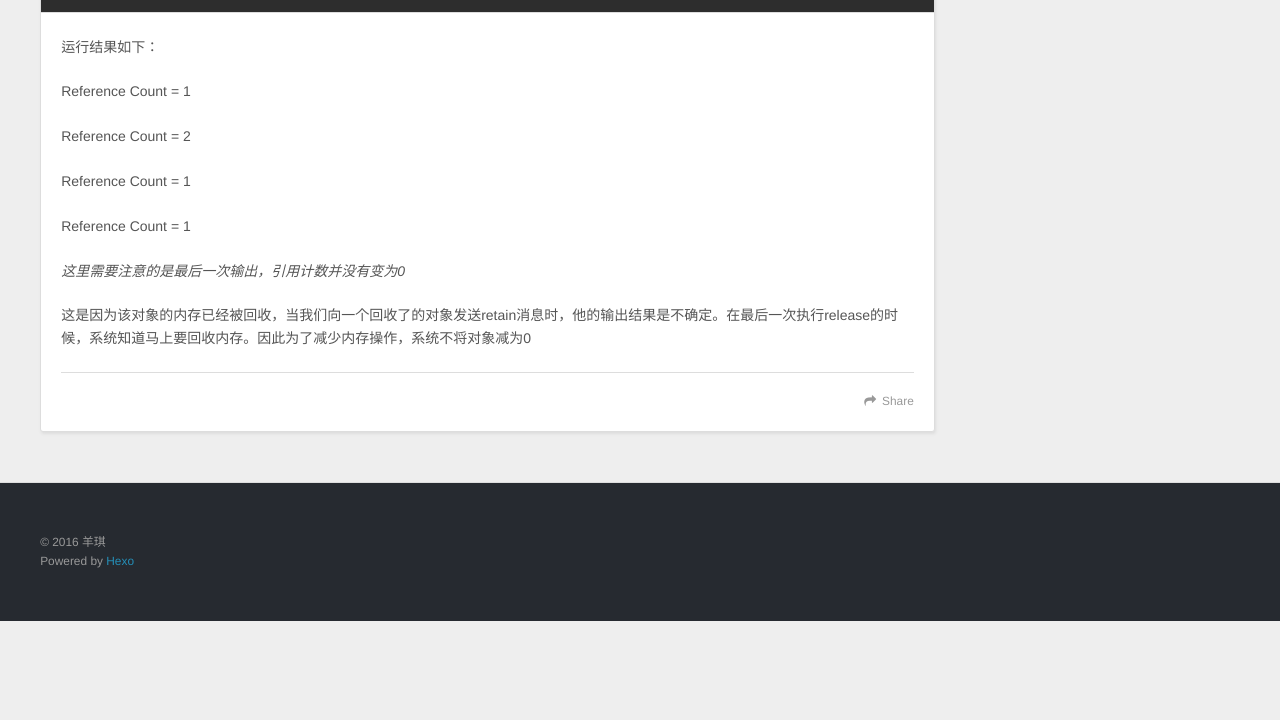
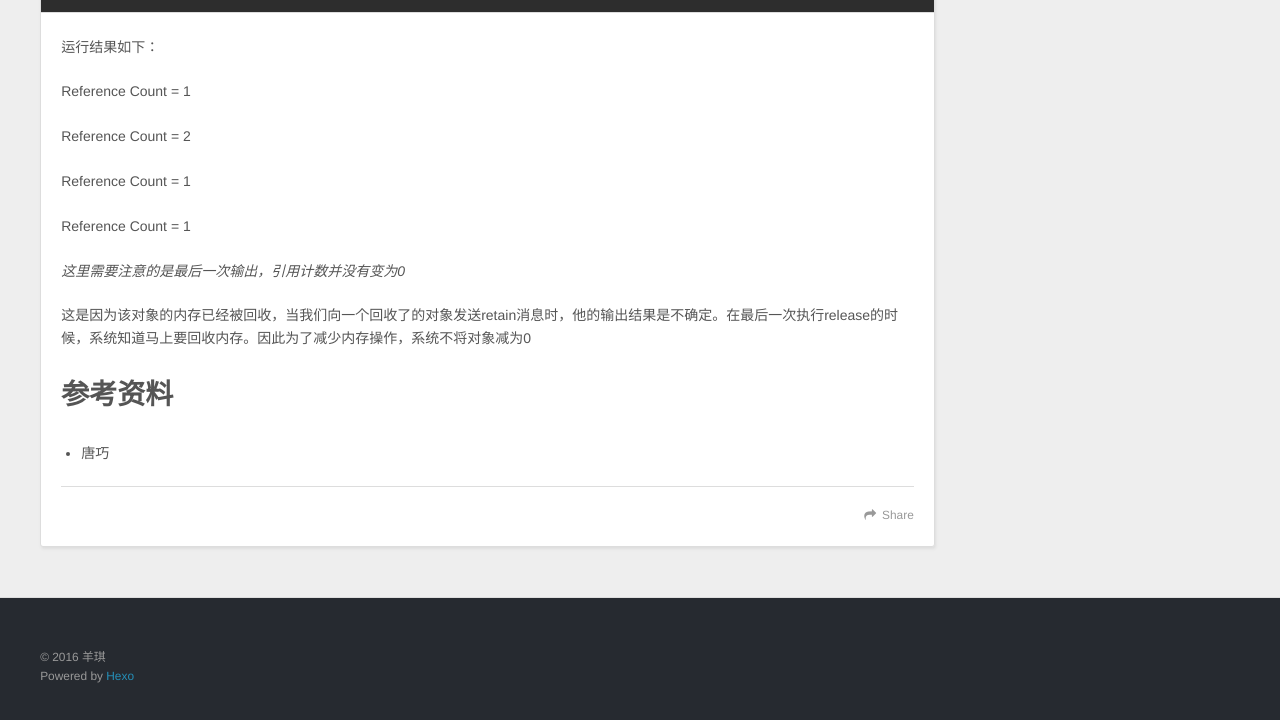
Before and after one commit to oushiyq/oushiyq.github.io, a plain HTML site: page 2016/01/12/内侧管理-引用计数/index.html in a window 1280 px wide. Shown: the part 1022-1742 px from the top of the page. Before the commit the page ends 1643 px from the top, so only its background shows below. Drawn offline with nearby package versions, Linux system fonts and the light colour scheme.

Commit message:
Site updated: 2016-01-12 21:15:03

```diff
--- a/2016/01/12/内侧管理-引用计数/index.html
+++ b/2016/01/12/内侧管理-引用计数/index.html
@@ -17,7 +17,7 @@
 引用计数+1；当指向对象release时，引用计数-1，直至引用计数为0时，我们就将该对象销毁，回收内存。
 我们可以通过下面的列子来看引用计数的变化：
 123456789101112131415int main(int argc, const char * argv[]) &amp;#123;">
-<meta property="og:updated_time" content="2016-01-12T12:30:01.000Z">
+<meta property="og:updated_time" content="2016-01-12T13:14:47.000Z">
 <meta name="twitter:card" content="summary">
 <meta name="twitter:title" content="内存管理-引用计数">
 <meta name="twitter:description" content="概念引用计数可以有效管理对象生命周期，当alloc一个对象时，其引用计数为1；当有其他对象指向该对象时，
@@ -102,6 +102,9 @@
 <p>Reference Count = 1</p>
 <p><em>这里需要注意的是最后一次输出，引用计数并没有变为0</em></p>
 <p>这是因为该对象的内存已经被回收，当我们向一个回收了的对象发送retain消息时，他的输出结果是不确定。在最后一次执行release的时候，系统知道马上要回收内存。因此为了减少内存操作，系统不将对象减为0</p>
+<h1 id="u53C2_u8003_u8D44_u6599"><a href="#u53C2_u8003_u8D44_u6599" class="headerlink" title="参考资料"></a>参考资料</h1><ul>
+<li><ios开发进阶>唐巧</ios开发进阶></li>
+</ul>
 
 
     </div>
```
Also changed, not shown: index.html (+3 -0 lines).
